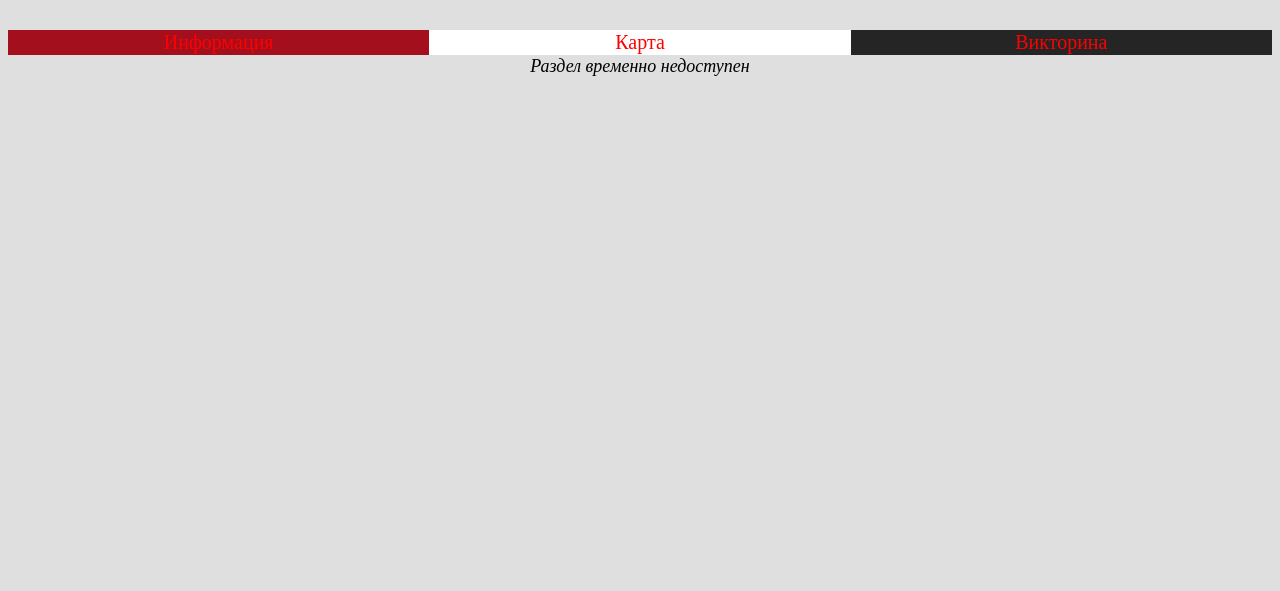
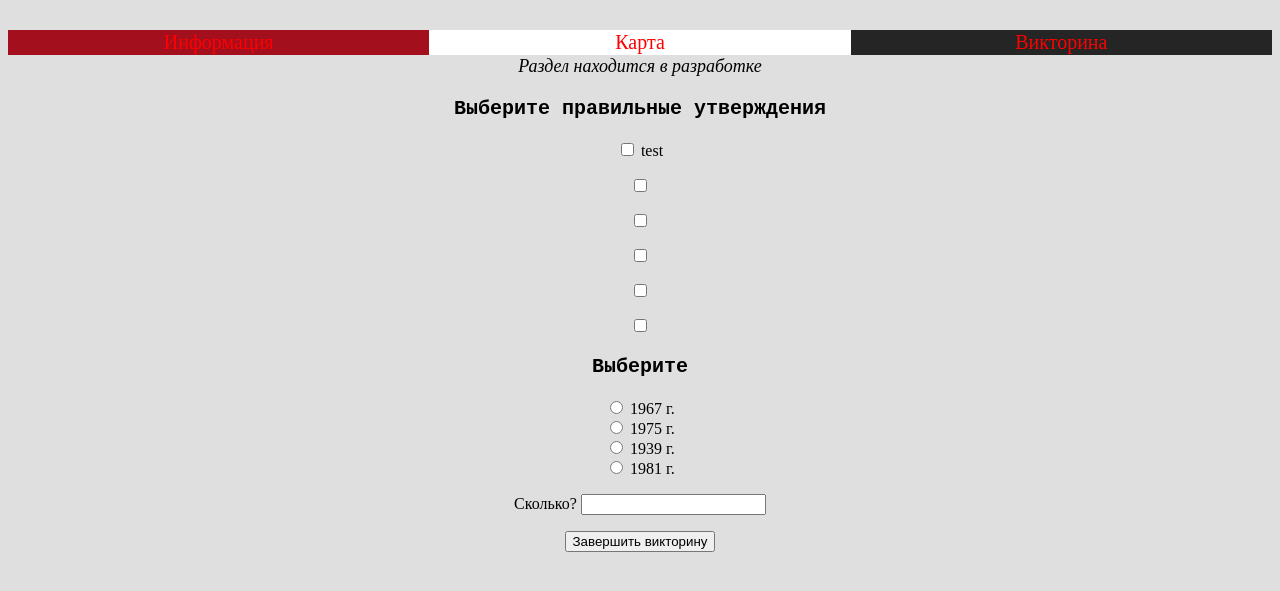
Before and after one commit to ArtemProkofev/p1, a plain HTML site: page sealand.html in a window 1280 px wide. Both pictures are taken after a click on the element "Викторина". Shown: the part 67-658 px from the top of the page. Drawn offline with Linux system fonts and the light colour scheme.

Commit message:
Update sealand.html

```diff
--- a/sealand.html
+++ b/sealand.html
@@ -113,6 +113,17 @@
         	c1_elem.style.display = 'none';
         	c2_elem.style.display = 'none';
         	c3_elem.style.display = 'block';
+     }
+        function check() {
+            q1elem = document.getElementById("q1");
+            q2elem = document.getElementById("q2");
+            q3elem = document.getElementById("q3");
+            q4elem = document.getElementById("q4");
+            q5elem = document.getElementById("q5");
+            q6elem = document.getElementById("q6");
+            t1elem = document.getElementById("t1");
+            answer = t1elem.value;
+            alert(answer);
         }
  </script>
 </head>
@@ -142,7 +153,22 @@
 		 <p>Больше информации о Силенде и его истории вы можете прочитать <a href="https://ru.wikipedia.org/wiki/%D0%A1%D0%B8%D0%BB%D0%B5%D0%BD%D0%B4">здесь</a>.</p>
     		</div>
     <div id="c2" style="display:none"><img src="sealand-view.jpg"></div>
-    <div id="c3" style="display:none"><i><font size="4">Раздел временно недоступен</font></i></div>
+    <div id="c3" style="display:none"><i><font size="4">Раздел находится в разработке</font></i>
+        <p style="font-weight:600; font-family:monospace; font-size:20;">Выберите правильные утверждения</p>
+        <p><input id="q1" type="checkbox"> <label for="q1">test</label></p>
+        <p><input id="q2" type="checkbox"> <label for="q2"></label></p>
+        <p><input id="q3" type="checkbox"> <label for="q3"></label></p>
+        <p><input id="q4" type="checkbox"> <label for="q4"></label></p>
+        <p><input id="q5" type="checkbox"> <label for="q5"></label></p>
+        <p><input id="q6" type="checkbox"> <label for="q6"></label></p>
+        <p style="font-weight:600; font-family:monospace; font-size:20;">Выберите</p>
+        <input type="radio" name="r1"> 1967 г. <br>
+        <input type="radio" name="r1"> 1975 г. <br>
+        <input type="radio" name="r1"> 1939 г. <br>
+        <input type="radio" name="r1"> 1981 г. <br>
+        <p>Сколько? <input type="text" id="t1"></p>
+        <input type="button" value="Завершить викторину" onclick="check()">
+    </div>
    </td>
   </tr>
  </table>
```
